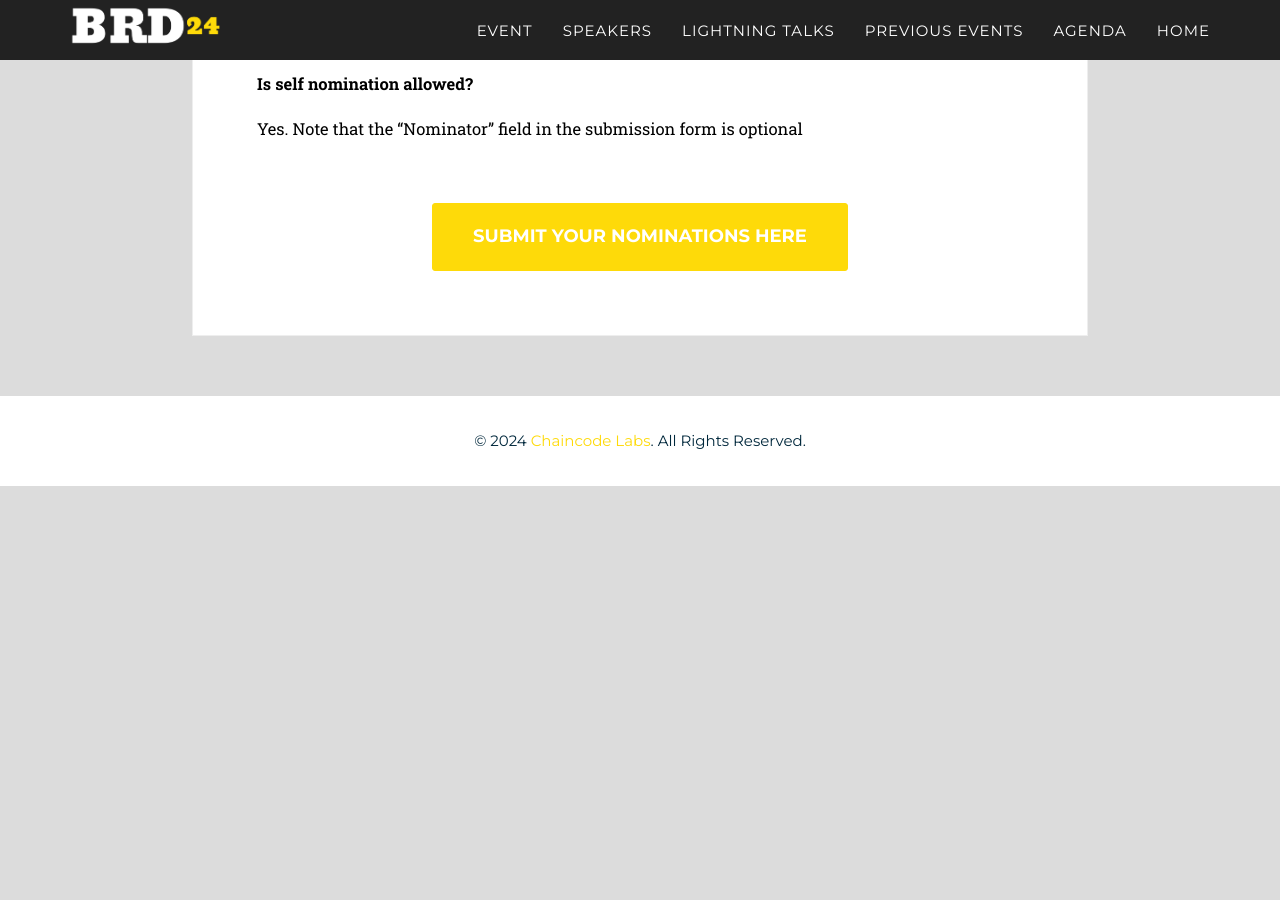
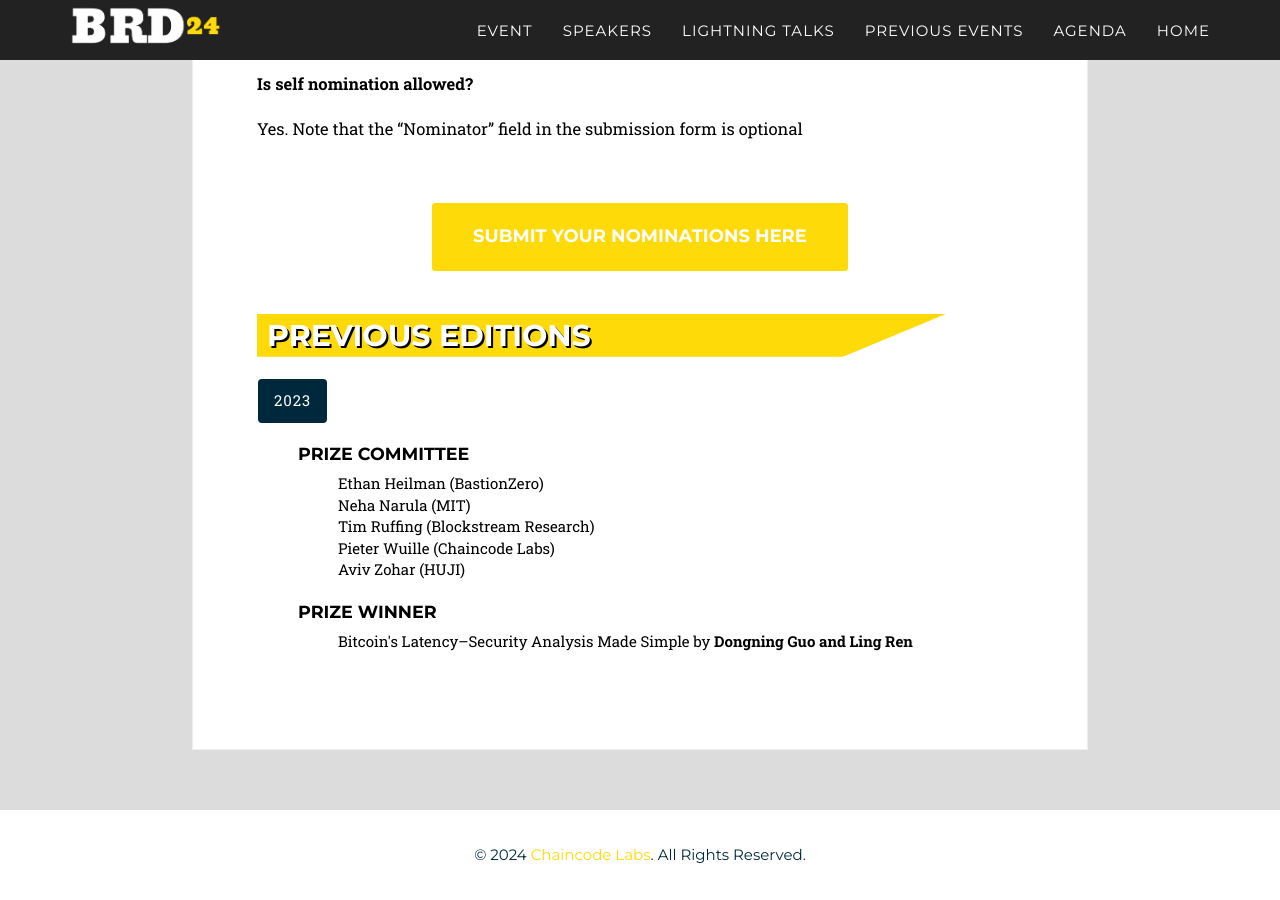
Before and after one commit to chaincodelabs/brd-website, a Jekyll site: the page built from _pages/prize.html, in a window 1280 px wide and 900 px high, scrolled down 902 px. Built offline with Jekyll 4.4.1, drawn with Linux system fonts in a browser that asks for light colours; some web fonts are replaced; before the commit the page ends 1388 px from its top, so only the background shows below that.

Commit message:
Adds previous research prize data to /prize

```diff
--- /dev/null
+++ b/_data/prizes.yml
@@ -0,0 +1,3 @@
+- year: 2023
+  committee: [[Ethan Heilman, BastionZero], [Neha Narula, MIT], [Tim Ruffing, Blockstream Research], [Pieter Wuille, Chaincode Labs], [Aviv Zohar, HUJI]]
+  winners: [Bitcoin's Latency–Security Analysis Made Simple, Dongning Guo and Ling Ren]
--- a/_pages/prize.html
+++ b/_pages/prize.html
@@ -58,4 +58,29 @@ title: Bitcoin Research Prize
                 <a href="https://forms.gle/5BV9UpCqjrn146ez5" class="page-scroll btn btn-xl" target="_blank">Submit your nominations here</a>
             </div>
         </div>
+        <br>
+        <br>
+        <h1>Previous editions</h1>
+        <br>
+        <div class="accordion" id="previous-prizes">
+            <div class="panel no-shadow">
+            {% for edition in site.data.prizes %}
+            <button class="btn btn-prev" type="button" data-parent="#previous-prizes" data-toggle="collapse" data-target="#{{ edition.year }}" aria-expanded="false" aria-controls="{{ edition.year }}">{{ edition.year }}</button>
+            {% if forloop.first %}
+            <div id="{{ edition.year }}" class="panel-collapse collapse in">
+            {% else %}
+            <div id="{{ edition.year }}" class="panel-collapse collapse">
+            {% endif %}
+                <ul>
+                    <h3>Prize Committee</h3>
+                    {% for member in edition.committee %}
+                    <ol> {{ member[0] }} ({{ member[1] }})</ol>
+                    {% endfor %}
+                    <h3>Prize Winner</h3>
+                    <ol>{{ edition.winners[0] }} by <b>{{ edition.winners[1] }}</b></ol>
+                </ul>
+            </div>
+            {% endfor %}
+            </div>
+        </div>
     </div>
```
